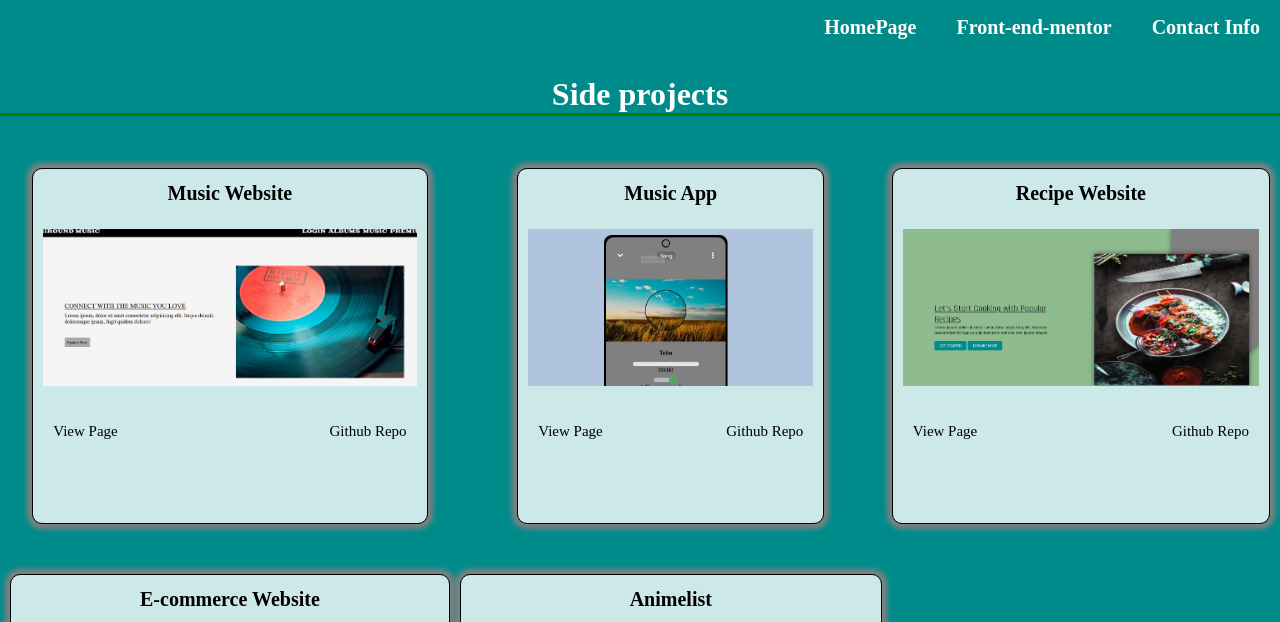
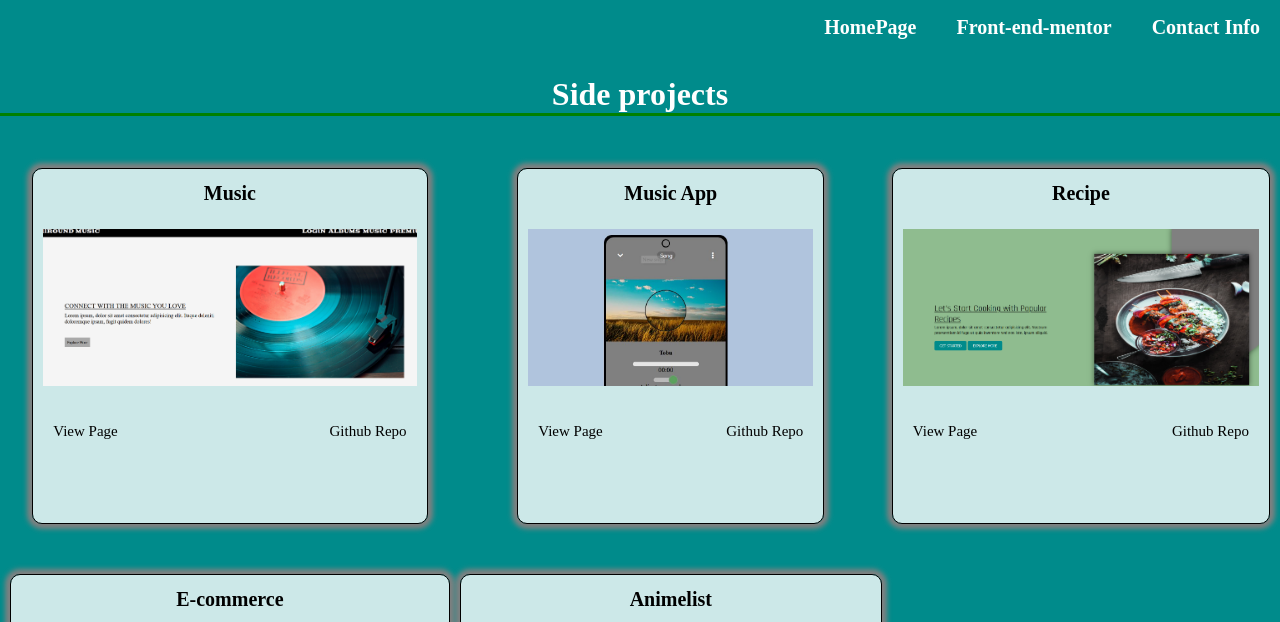
Before and after one commit to knight196/Portfolio, a plain HTML site: page Sideproject.html in a window 1280 px wide. Shown: the top 622 px of the page. Drawn offline with Linux system fonts and the light colour scheme.

Commit message:
Update Sideproject.html

```diff
--- a/Sideproject.html
+++ b/Sideproject.html
@@ -51,7 +51,7 @@
         <div class="grid-container grid-container2">
 
            <div>
-                <h1>Music Website</h1>
+                <h1>Music</h1>
                 <img class="img" src="./images/musicwebsite.PNG">
 
                 <div class="imgtxt">
@@ -79,7 +79,7 @@
             </div>
 
                <div>
-                <h1>Recipe Website</h1>
+                <h1>Recipe</h1>
                 <img class="img" src="./images/recipe.PNG">
 
                 <div class="imgtxt">
@@ -95,7 +95,7 @@
               <div>
 
                     <div>
-                <h1>E-commerce Website</h1>
+                <h1>E-commerce</h1>
                 <img class="img" src="./images/e-commerce.PNG">
 
                 <div class="imgtxt">
```
